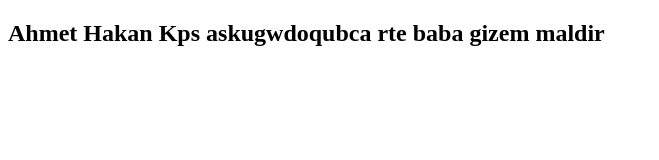
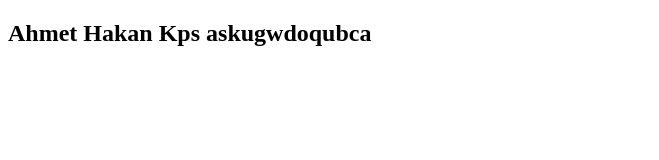
Before and after one commit to ahmethakankps/initialRepo, a plain HTML site: page index.html in a window 1280 px wide. Shown: the whole page, without its empty margins (0-659 px from the left). Drawn offline with Linux system fonts and the light colour scheme.

Commit message:
Update index.html

```diff
--- a/index.html
+++ b/index.html
@@ -9,8 +9,7 @@
     <h2>Ahmet Hakan Kps
 
         askugwdoqubca
-        rte baba
-        gizem maldir
+
     </h2>
 </body>
 </html>
```
